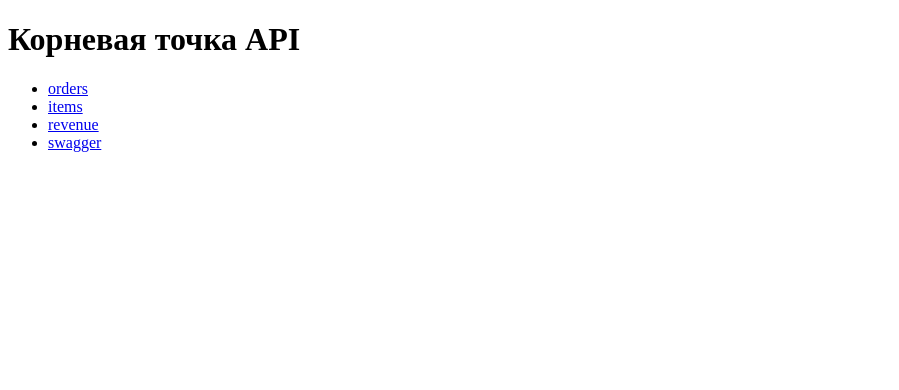
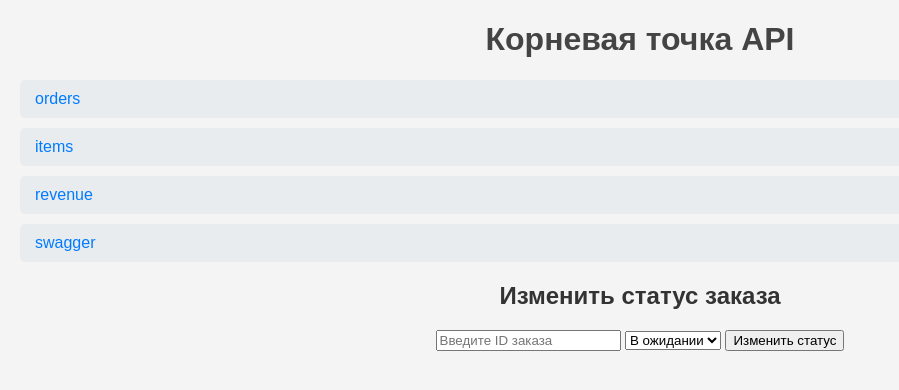
Before and after one commit to AleKolar/Orders_cafe, a Django app: template orders/templates/api_root.html in a window 1280 px wide. Shown: the top 390 px of the page, without its empty margins (0-899 px from the left). Run offline with Django 3.2, Linux system fonts and the light colour scheme; the template is opened without the code that fills it, so the values that code supplies are empty.

Commit message:
correct_logic_work_it_seems_1.0

```diff
--- a/mycafe/settings.py
+++ b/mycafe/settings.py
@@ -63,7 +63,7 @@ ROOT_URLCONF = 'mycafe.urls'
 TEMPLATES = [
     {
         'BACKEND': 'django.template.backends.django.DjangoTemplates',
-        'DIRS': [], # os.path.join(BASE_DIR, 'templates')
+        'DIRS': [os.path.join(BASE_DIR, 'templates')],
         'APP_DIRS': True,
         'OPTIONS': {
             'context_processors': [
--- a/orders/models.py
+++ b/orders/models.py
@@ -20,7 +20,7 @@ class Order(models.Model):
 
     table_number = models.IntegerField()
     items = models.JSONField()
-    status = models.CharField(max_length=10, choices=STATUS_CHOICES, default='pending')
+    status = models.CharField(max_length=40, choices=STATUS_CHOICES, default='pending')
     created_at = models.DateTimeField(auto_now_add=True)
     total_price = models.FloatField(default=0.0)
 
--- a/orders/templates/api_root.html
+++ b/orders/templates/api_root.html
@@ -1,4 +1,4 @@
-<!DOCTYPE html>
+<!-- <!DOCTYPE html>
 <html lang="ru">
 <head>
     <meta charset="UTF-8">
@@ -34,4 +34,130 @@
         }
     </script>
 </body>
+</html> -->
+
+<!DOCTYPE html>
+<html lang="ru">
+<head>
+    <meta charset="UTF-8">
+    <meta name="viewport" content="width=device-width, initial-scale=1.0">
+    <title>Корневая точка API</title>
+    <style>
+        body {
+            font-family: Arial, sans-serif;
+            margin: 20px;
+            background-color: #f4f4f4;
+            color: #333;
+        }
+        h1 {
+            color: #444;
+            text-align: center;
+        }
+        ul {
+            list-style: none;
+            padding: 0;
+        }
+        li {
+            margin-bottom: 10px;
+        }
+        a {
+            display: block;
+            padding: 10px 15px;
+            text-decoration: none;
+            color: #007bff;
+            background-color: #e9ecef;
+            border-radius: 5px;
+            transition: background-color 0.3s ease;
+        }
+        a:hover {
+            background-color: #c8d9ed;
+        }
+        #status-update {
+            margin-top: 20px;
+            text-align: center;
+        }
+    </style>
+</head>
+<body>
+    <h1>Корневая точка API</h1>
+    <ul id="api-links"></ul>
+
+    <div id="status-update">
+        <h2>Изменить статус заказа</h2>
+        <input type="text" id="order-id" placeholder="Введите ID заказа">
+        <select id="order-status">
+            <option value="в ожидании">В ожидании</option>
+            <option value="готово">Готово</option>
+            <option value="paid">Оплачено</option>
+        </select>
+        <button id="update-status-button">Изменить статус</button>
+        <p id="status-message"></p>
+    </div>
+
+    <script>
+        // Эмулируем ответ от API
+        const apiResponse = {
+            "orders": "/api/orders/",
+            "items": "/api/products/",
+            "revenue": "/api/revenue/",
+            "swagger": "/api/swagger/"
+        };
+
+        // Получаем элемент списка, куда будем добавлять ссылки
+        const apiLinks = document.getElementById('api-links');
+
+        // Создаем интерактивные ссылки
+        for (const [key, value] of Object.entries(apiResponse)) {
+            const listItem = document.createElement('li');
+            const link = document.createElement('a');
+            link.href = value; // Устанавливаем адрес ссылки
+            link.textContent = key; // Устанавливаем текст ссылки
+            link.target = "_blank"; // Открываем ссылку в новой вкладке
+
+            listItem.appendChild(link); // Добавляем ссылку в элемент списка
+            apiLinks.appendChild(listItem); // Добавляем элемент списка на страницу
+        }
+
+        // Функциональность изменения статуса заказа
+        document.getElementById('update-status-button').addEventListener('click', () => {
+            const orderId = document.getElementById('order-id').value;
+            const status = document.getElementById('order-status').value;
+
+            fetch(`/api/orders/update_status/${orderId}/`, {
+                method: 'PATCH',
+                headers: {
+                    'Content-Type': 'application/json',
+                    'X-CSRFToken': getCookie('csrftoken'), // Получение CSRF токена, если вы используете Django
+                },
+                body: JSON.stringify({ status })
+            })
+            .then(response => {
+                if (response.ok) {
+                    document.getElementById('status-message').textContent = 'Статус заказа обновлен успешно';
+                } else {
+                    document.getElementById('status-message').textContent = 'Ошибка обновления статуса';
+                }
+            })
+            .catch(error => {
+                console.error('Ошибка:', error);
+                document.getElementById('status-message').textContent = 'Ошибка сети или сервера';
+            });
+        });
+
+        function getCookie(name) {
+            let cookieValue = null;
+            if (document.cookie && document.cookie !== '') {
+                const cookies = document.cookie.split(';');
+                for (let i = 0; i < cookies.length; i++) {
+                    const cookie = cookies[i].trim();
+                    if (cookie.substring(0, name.length + 1) === (name + '=')) {
+                        cookieValue = decodeURIComponent(cookie.substring(name.length + 1));
+                        break;
+                    }
+                }
+            }
+            return cookieValue;
+        }
+    </script>
+</body>
 </html>
--- a/orders/urls.py
+++ b/orders/urls.py
@@ -4,7 +4,7 @@ from rest_framework.routers import DefaultRouter
 from drf_yasg.views import get_schema_view
 from drf_yasg import openapi
 
-from .views import OrderViewSet, ItemViewSet, RevenueView, ApiRoot
+from .views import OrderViewSet, ItemViewSet, RevenueView, ApiRoot, OrderUpdateStatusView
 
 router = DefaultRouter()
 router.register(r'orders', OrderViewSet, basename='order')  # Помним про - Регистрация OrderViewSet
@@ -24,5 +24,6 @@ urlpatterns = [
     path('swagger/', schema_view.with_ui('swagger', cache_timeout=0), name='schema-swagger-ui'),
     path('revenue/', RevenueView.as_view(), name='revenue'),  # Добавление маршрута для RevenueView ("Выручка")
     path('orders/bill/<int:table_number>/', OrderViewSet.as_view({'get': 'get_bill'}), name='get_bill'), # Добавление маршрута для "Счёт" со стола
+    path('orders/update_status/<int:id>/', OrderUpdateStatusView.as_view(), name='update_status'),
     path('', ApiRoot.as_view(), name='api-root'),
 ]
```
Also changed, not shown: orders/serializers.py (+15 -0 lines), orders/utils/commands/clearcache.py (added, +13 -0 lines), orders/views.py (+33 -12 lines), orders/utils/__init__.py (added), orders/utils/commands/__init__.py (added).
